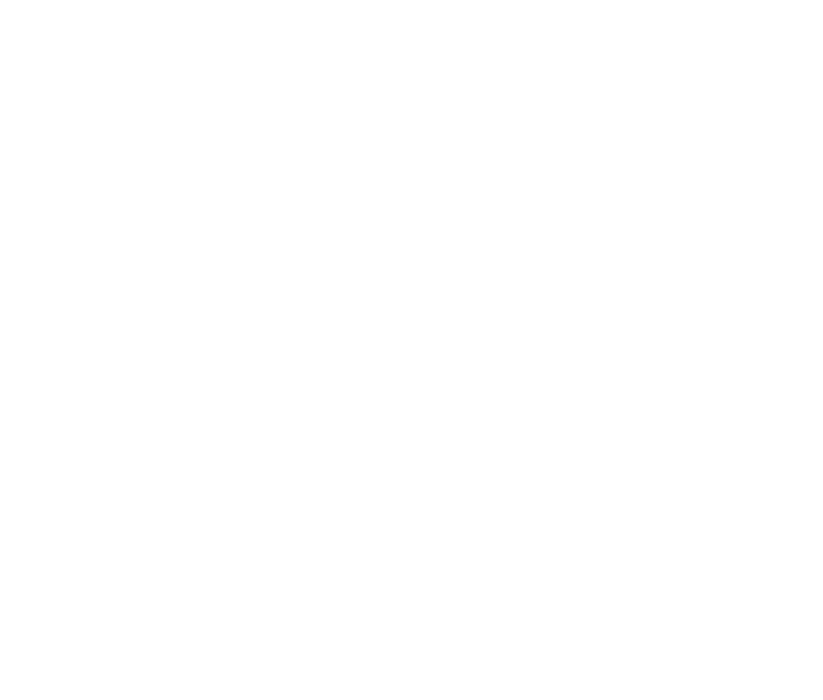
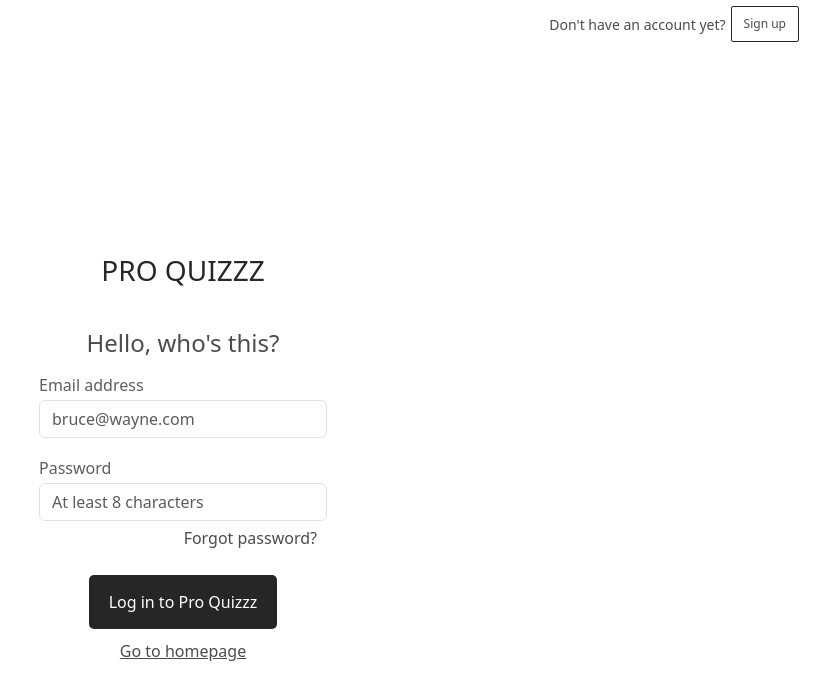
Before and after one commit to nboraxxd/learn-react-redux-with-eric, a React (Create React App) app: page /log-in in a window 1280 px wide. Before the commit this address had no page. Shown: the top 700 px of the page, without its empty margins (457-1280 px from the left). Built offline with nearby package versions, Linux system fonts and the light colour scheme.

Commit message:
login page
- Login page interface code
- validate email
- validate password
- fetch api
- Reorganize project structure

```diff
--- /dev/null
+++ b/src/Layout.jsx
@@ -0,0 +1,50 @@
+import React from 'react'
+import { Routes, Route } from 'react-router-dom'
+import { ToastContainer } from 'react-toastify'
+import 'react-toastify/dist/ReactToastify.css'
+
+import App from './App'
+import User from './components/User/User'
+import Admin from './components/Admin/Admin'
+import HomePage from './components/Home/HomePage'
+import ManageUser from './components/Admin/Content/ManageUser'
+import DashBoard from './components/Admin/Content/DashBoard'
+import LogIn from './components/Auth/LogIn'
+import SignUp from './components/Auth/SignUp'
+
+const Layout = () => {
+  return (
+    <>
+      <Routes>
+        <Route path="/" element={<App />}>
+          <Route index element={<HomePage />} />
+          <Route path="users" element={<User />} />
+        </Route>
+
+        <Route path="admins" element={<Admin />}>
+          <Route index element={<DashBoard />} />
+          <Route path="manage-users" element={<ManageUser />} />
+        </Route>
+
+        <Route path="log-in" element={<LogIn />} />
+        <Route path="sign-up" element={<SignUp />} />
+      </Routes>
+
+      {/* pop-up toastify */}
+      <ToastContainer
+        position="top-right"
+        autoClose={3000}
+        hideProgressBar={false}
+        newestOnTop={false}
+        closeOnClick
+        rtl={false}
+        pauseOnFocusLoss
+        draggable
+        pauseOnHover
+        theme="colored"
+      />
+    </>
+  )
+}
+
+export default Layout
--- a/src/components/Admin/Admin.jsx
+++ b/src/components/Admin/Admin.jsx
@@ -3,8 +3,6 @@
 import { FaBars } from 'react-icons/fa'
 import { useState } from 'react'
 import { Outlet } from 'react-router-dom'
-import { ToastContainer, toast } from 'react-toastify'
-import 'react-toastify/dist/ReactToastify.css'
 
 const Admin = () => {
   const [collapsed, setCollapsed] = useState(false)
@@ -22,19 +20,6 @@
           <Outlet />
         </div>
       </div>
-      {/* pop-up toastify */}
-      <ToastContainer
-        position="top-right"
-        autoClose={3000}
-        hideProgressBar={false}
-        newestOnTop={false}
-        closeOnClick
-        rtl={false}
-        pauseOnFocusLoss
-        draggable
-        pauseOnHover
-        theme="colored"
-      />
     </div>
   )
 }
--- /dev/null
+++ b/src/components/Auth/LogIn.jsx
@@ -0,0 +1,95 @@
+import React, { useState } from 'react'
+import { useNavigate } from 'react-router-dom'
+import { toast } from 'react-toastify'
+import { postLogin } from '../../services/apiServices'
+import './LogIn.scss'
+
+const LogIn = () => {
+  const [email, setEmail] = useState('')
+  const [password, setPassword] = useState('')
+
+  const navigate = useNavigate()
+
+  function validateEmail(email) {
+    return String(email)
+      .toLowerCase()
+      .match(
+        /^(([^<>()[\]\\.,;:\s@"]+(\.[^<>()[\]\\.,;:\s@"]+)*)|.(".+"))@((\[[0-9]{1,3}\.[0-9]{1,3}\.[0-9]{1,3}\.[0-9]{1,3}\])|(([a-zA-Z\-0-9]+\.)+[a-zA-Z]{2,}))$/
+      )
+  }
+
+  async function handleOnClickSubmitLogInBtn(e) {
+    e.preventDefault()
+    const isValidateEmail = validateEmail(email)
+
+    if (!isValidateEmail) toast.error('Please check your email')
+    if (!password) toast.error('Please check your password')
+    if (!isValidateEmail || !password) return
+
+    const response = await postLogin(email, password)
+    console.log(response)
+
+    if (response.EC === 0) toast.success(response.EM)
+
+    if (response.EC !== 0) toast.error(response.EM)
+  }
+
+  return (
+    <div className="login">
+      {/* navigate sign up page */}
+      <div className="signup-link">
+        <span className="signup-link__text">Don't have an account yet?</span>
+        <button className="signup-link__btn" onClick={() => navigate('/sign-up')}>
+          Sign up
+        </button>
+      </div>
+
+      {/* Login form */}
+      <div className="login-content">
+        <div className="login-content__brand col-3">PRO QUIZZZ</div>
+        <h2 className="login-content__title col-3">Hello, who's this?</h2>
+        <form className="login-content__form col-3">
+          <div className="login-email">
+            <label htmlFor="loginEmail" className="login-email__label">
+              Email address
+            </label>
+            <input
+              type="email"
+              id="loginEmail"
+              className="login-email__input form-control"
+              placeholder="bruce@wayne.com"
+              autoComplete="on"
+              value={email}
+              onChange={(e) => setEmail(e.target.value)}
+            />
+          </div>
+          <div className="login-password">
+            <label htmlFor="loginPassword" className="login-password__label">
+              Password
+            </label>
+            <input
+              type="password"
+              id="loginPassword"
+              className="login-password__input form-control"
+              placeholder="At least 8 characters"
+              autoComplete="current-password"
+              value={password}
+              onChange={(e) => setPassword(e.target.value)}
+            />
+          </div>
+          <div className="login-forgot">
+            <a href="#!">Forgot password?</a>
+          </div>
+          <button type="submit" className="login-btn" onClick={handleOnClickSubmitLogInBtn}>
+            Log in to Pro Quizzz
+          </button>
+          <div className="login-back" onClick={() => navigate('/')}>
+            <span>Go to homepage</span>
+          </div>
+        </form>
+      </div>
+    </div>
+  )
+}
+
+export default LogIn
--- /dev/null
+++ b/src/components/Auth/LogIn.scss
@@ -0,0 +1,129 @@
+.login {
+  .signup-link {
+    padding: 6px 24px;
+    display: flex;
+    align-items: center;
+    justify-content: flex-end;
+    column-gap: 5px;
+    color: #4c4c4c;
+    font-size: 14px;
+
+    &__btn {
+      padding: 8px 12px;
+      text-decoration: none;
+      border-radius: 2px;
+      color: #4c4c4c;
+      background-color: #fff;
+      border: 1px solid #262627;
+      border-radius: 2px;
+      font-size: 12px;
+      transition: all 0.3s linear;
+      &:hover {
+        background: #262627;
+        color: #fff;
+        cursor: pointer;
+      }
+    }
+  }
+
+  .login-content {
+    padding-left: 64px;
+    padding-right: 64px;
+    min-height: 768px;
+    width: 100%;
+    height: 100%;
+    margin-top: 24px;
+    display: flex;
+    flex-direction: column;
+    align-items: center;
+    justify-content: center;
+
+    &__brand {
+      text-align: center;
+      font-size: 28px;
+      color: #262627;
+    }
+
+    &__title {
+      text-align: center;
+      margin: 40px 0 15px;
+      font-size: 24px;
+      line-height: 24px;
+      font-weight: 400;
+      color: #4c4c4c;
+    }
+  }
+
+  .login-content .login-email {
+    color: #5e5e5e;
+    &__label {
+      padding: 7px 10px 7px 0;
+      line-height: 16px;
+      cursor: pointer;
+    }
+  }
+
+  .login-content .login-password {
+    margin-top: 15px;
+    color: #5e5e5e;
+    &__label {
+      padding: 7px 10px 7px 0;
+      line-height: 16px;
+      cursor: pointer;
+    }
+  }
+
+  .login-content .login-forgot {
+    margin: 5px 0 25px;
+    text-align: right;
+    a {
+      margin: 0 10px;
+      color: #4c4c4c;
+    }
+  }
+
+  .login-content .login-btn {
+    min-width: 185px;
+    background: #262627;
+    color: #fff;
+    padding: 15px 20px;
+    border: none;
+    outline: none;
+    border-radius: 5px;
+    display: block;
+    margin: auto;
+    transition: all 0.3s linear;
+    &:hover {
+      background: #000;
+    }
+    &:disabled {
+      background-color: #ddd;
+      color: #999999;
+    }
+  }
+
+  .login-content .login-spinner {
+    animation: spin 1s infinite linear;
+    margin-right: 5px;
+
+    @keyframes spin {
+      from {
+        transform: rotate(0deg);
+      }
+      to {
+        transform: rotate(360deg);
+      }
+    }
+  }
+
+  .login-content .login-back {
+    margin-top: 10px;
+    text-align: center;
+    span {
+      margin: 0 10px;
+      color: #4c4c4c;
+      text-decoration: underline;
+      cursor: pointer;
+    }
+  }
+}
--- /dev/null
+++ b/src/components/Auth/SignUp.jsx
@@ -0,0 +1,7 @@
+import React from 'react'
+
+const SignUp = () => {
+  return <div>sign up component</div>
+}
+
+export default SignUp
--- a/src/components/Header/Header.jsx
+++ b/src/components/Header/Header.jsx
@@ -2,10 +2,12 @@
 import Nav from 'react-bootstrap/Nav'
 import Navbar from 'react-bootstrap/Navbar'
 import NavDropdown from 'react-bootstrap/NavDropdown'
-import { NavLink } from 'react-router-dom'
+import { useNavigate, NavLink } from 'react-router-dom'
 import './Header.scss'
 
 const Header = () => {
+  const navigate = useNavigate()
+
   return (
     <Navbar bg="light" expand="lg">
       <Container>
@@ -28,8 +30,12 @@
           </Nav>
           <Nav>
             <>
-              <button className="nav-btn btn-login">Log in</button>
-              <button className="nav-btn btn-signup">Sign up</button>
+              <button className="nav-btn btn-login" onClick={() => navigate('/log-in')}>
+                Log in
+              </button>
+              <button className="nav-btn btn-signup" onClick={() => navigate('/sign-up')}>
+                Sign up
+              </button>
             </>
             {/* <NavDropdown title="Settings" id="basic-nav-dropdown">
               <NavDropdown.Item>Profile</NavDropdown.Item>
--- a/src/index.js
+++ b/src/index.js
@@ -1,33 +1,18 @@
 import React from 'react'
 import ReactDOM from 'react-dom/client'
-import App from './App'
 import reportWebVitals from './reportWebVitals'
 import { Provider } from 'react-redux'
 import store from './redux/store'
 import 'bootstrap/dist/css/bootstrap.min.css'
 import { BrowserRouter, Routes, Route } from 'react-router-dom'
-import User from './components/User/User'
-import Admin from './components/Admin/Admin'
-import HomePage from './components/Home/HomePage'
-import ManageUser from './components/Admin/Content/ManageUser'
-import DashBoard from './components/Admin/Content/DashBoard'
+import Layout from './Layout'
 
 const root = ReactDOM.createRoot(document.getElementById('root'))
 root.render(
   <Provider store={store}>
     {/* <React.StrictMode> */}
     <BrowserRouter>
-      <Routes>
-        <Route path="/" element={<App />}>
-          <Route index element={<HomePage />} />
-          <Route path="users" element={<User />} />
-        </Route>
-
-        <Route path="admins" element={<Admin />}>
-          <Route index element={<DashBoard />} />
-          <Route path="manage-users" element={<ManageUser />} />
-        </Route>
-      </Routes>
+      <Layout />
     </BrowserRouter>
     {/* </React.StrictMode> */}
   </Provider>
--- a/src/services/apiServices.js
+++ b/src/services/apiServices.js
@@ -33,4 +33,15 @@
   return await axiosCustomize.delete('api/v1/participant', { data: { id } })
 }
 
-export { getAllUser, getAllUserWithPaginate, postCreateNewUser, putUpdateUser, deleteUser }
+async function postLogin(email, password) {
+  return await axiosCustomize.post('api/v1/login', { email, password } )
+}
+
+export {
+  getAllUser,
+  getAllUserWithPaginate,
+  postCreateNewUser,
+  putUpdateUser,
+  deleteUser,
+  postLogin,
+}
```
